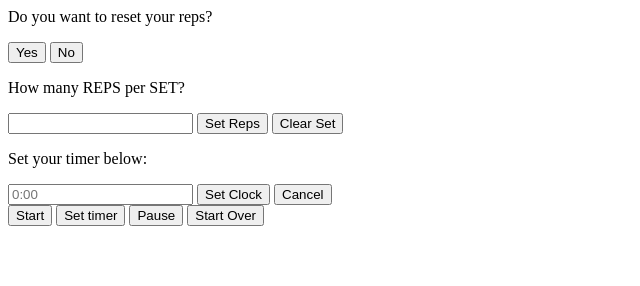
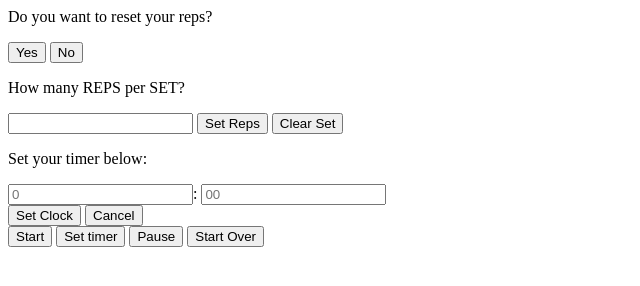
Before and after one commit to ajworks13/TimeKeepJoe, a plain HTML site: page index.html in a window 1280 px wide. Shown: the whole page, without its empty margins (0-640 px from the left). Drawn offline with Linux system fonts and the light colour scheme.

Commit message:
index.html
adjusted some texts.

```diff
--- a/index.html
+++ b/index.html
@@ -27,7 +27,8 @@
 
       <div class="theSetWindow" id="theSetWindowID">
         <p>Set your timer below:</p>
-        <input type="text" value="" class="timerInput" placeholder="0:00">
+        <input type="text" value="" class="timerMinInput" placeholder="0">:
+        <input type="text" class="timerSecInput" placeholder="00"><br>
         <button class="setClock">Set Clock</button>
         <button class="cancel">Cancel</button>
       </div>
```
